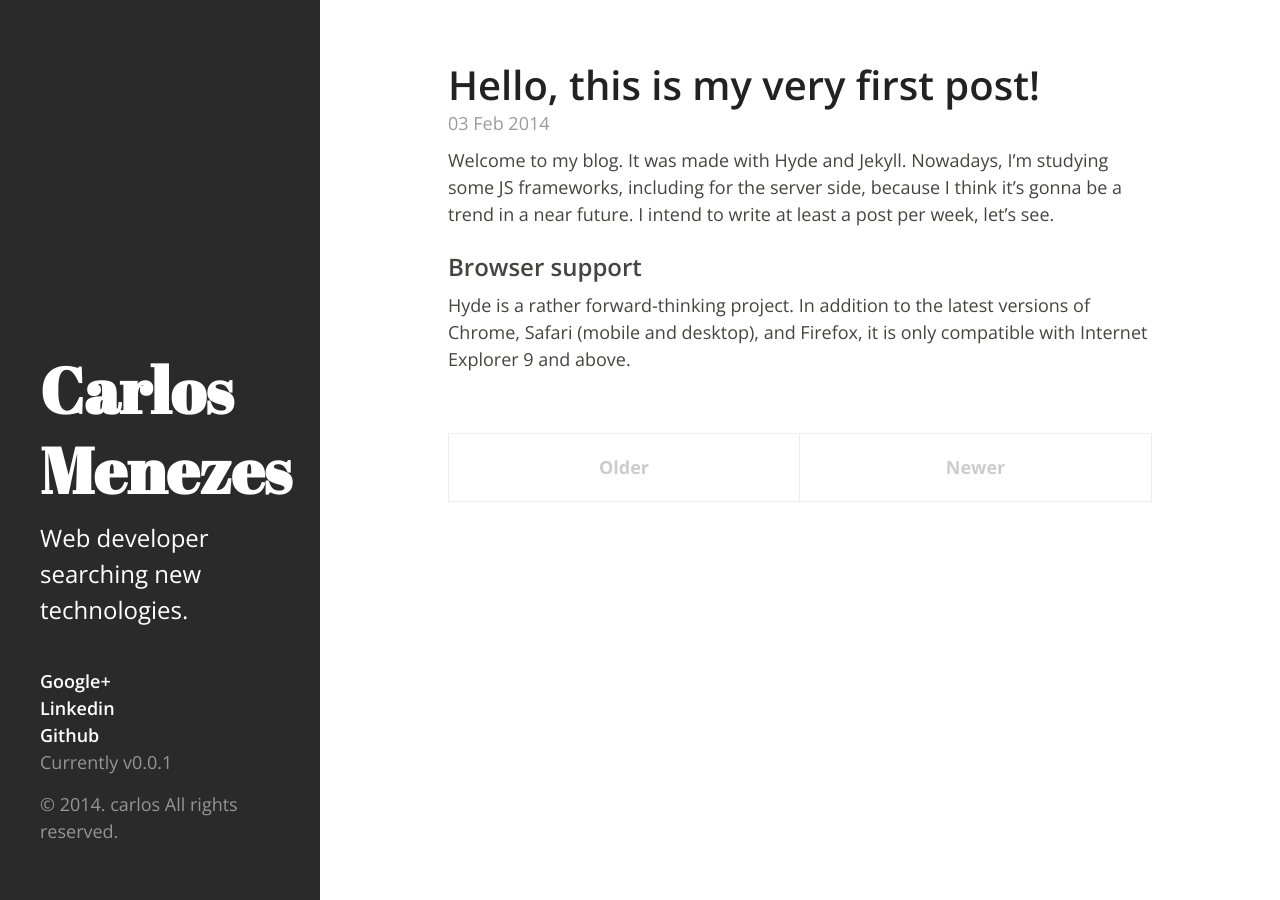
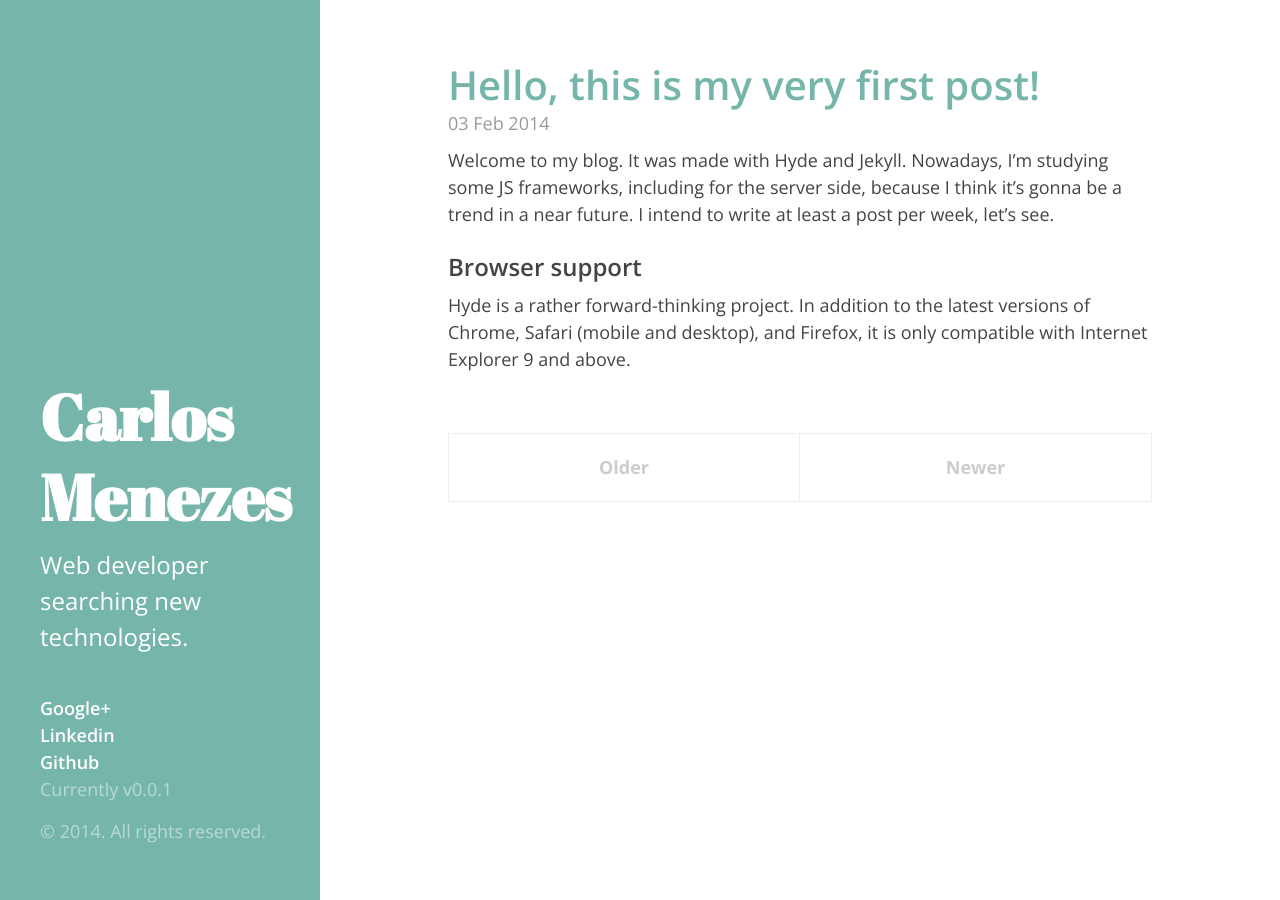
Before and after one commit to cgmenezes/cgmenezes.github.io, a Jekyll site: the page built from index.html, in a window 1280 px wide. Built offline with Jekyll 4.4.1, drawn with Linux system fonts in a browser that asks for light colours; Markdown is read by kramdown in place of the engine named in the settings; the list of posts is cut into pages by our own code.

Commit message:
changing theme color and more

```diff
--- a/_config.yml
+++ b/_config.yml
@@ -1,11 +1,11 @@
 title:        Carlos Menezes
 tagline:      'Carlos Blog'
 description:  'Web developer searching new technologies.'
-url:          http://andhyde.com
+url:          http://carlosalbertogmenezes.github.io/
 version:      0.0.1
 author:
-  name:       'carlos'
-  email:      'carlosalbertogmenezes@gmail.com'
+  name:       ''
+  email:      ''
 markdown:     rdiscount
 permalink:    pretty
 pygments:     true
--- a/_layouts/default.html
+++ b/_layouts/default.html
@@ -3,7 +3,7 @@
 
   {% include head.html %}
 
-  <body>
+  <body class="theme-base-0c">
 
     <header class="masthead">
       <div class="masthead-inner">
```
